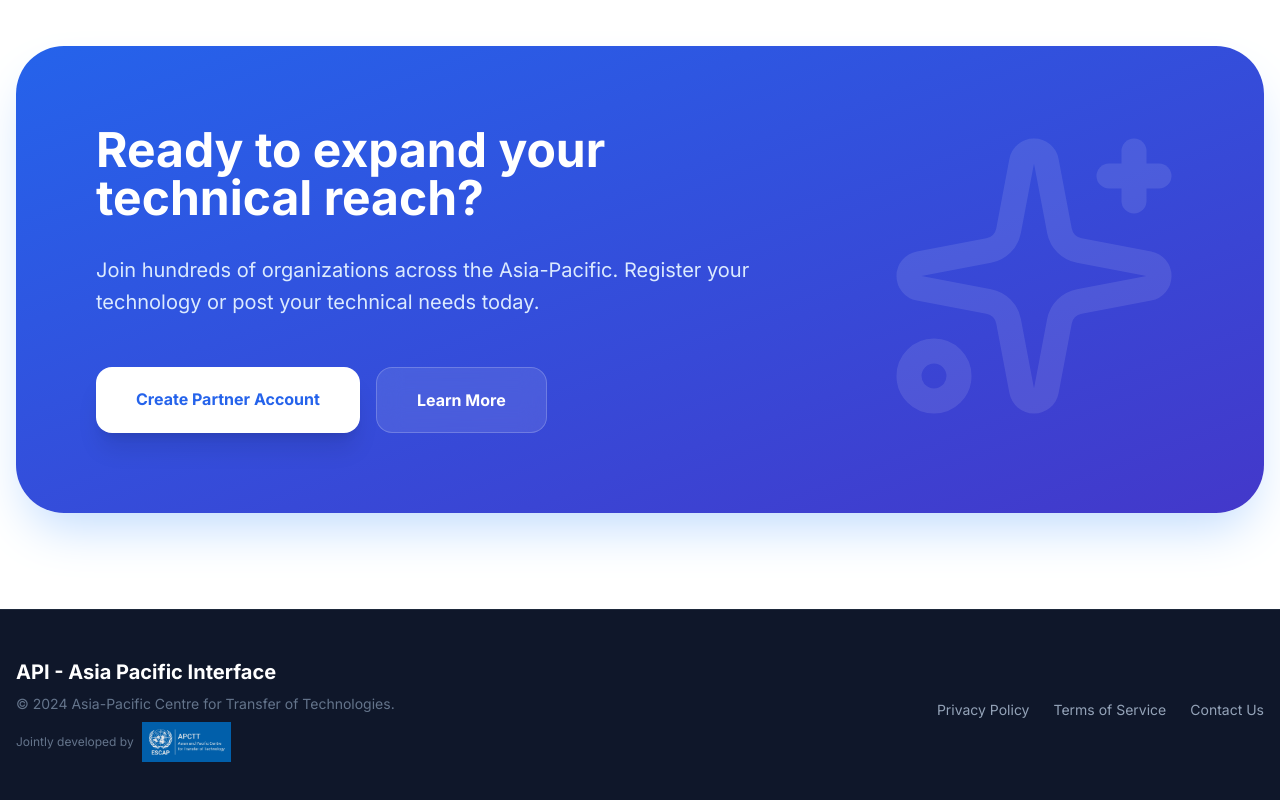
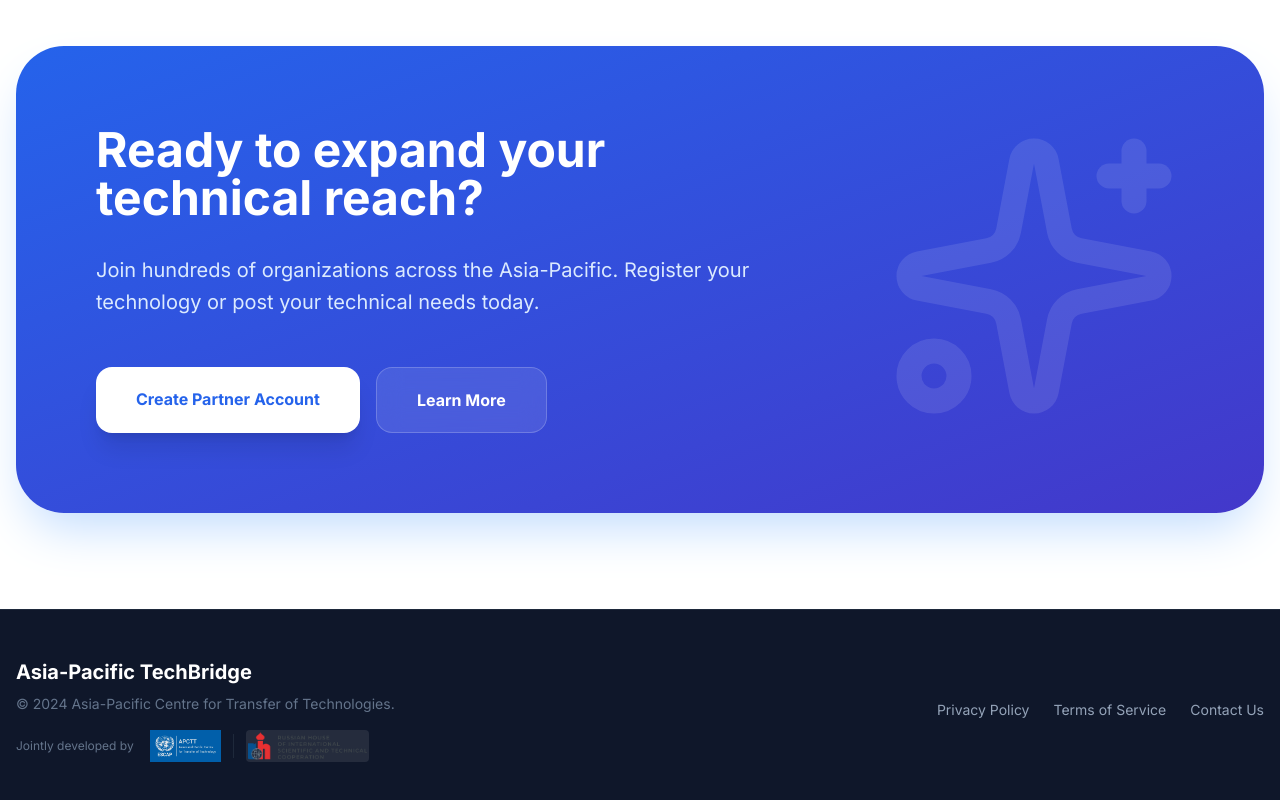
Before and after one commit to mvmania/apttp, a React (Vite) app: page /#/ in a window 1280 px wide. Shown: the part 3174-3974 px from the top of the page. Built offline with nearby package versions, Linux system fonts and the light colour scheme; no server answers.

Commit message:
Update Footer: Change API to TechBridge and add logos

```diff
--- a/components/Footer.tsx
+++ b/components/Footer.tsx
@@ -9,14 +9,18 @@ const Footer: React.FC = () => {
         <footer className="bg-slate-900 text-slate-400 py-12 border-t border-slate-800">
             <div className="max-w-7xl mx-auto px-4 text-center sm:text-left sm:flex sm:justify-between items-center">
                 <div className="mb-6 sm:mb-0">
-                    <h2 className="text-white font-bold text-xl mb-2">API - Asia Pacific Interface</h2>
+                    <h2 className="text-white font-bold text-xl mb-2">Asia-Pacific TechBridge</h2>
                     <p
                         className="text-sm text-slate-500 mb-1"
                         dangerouslySetInnerHTML={{ __html: content['footer_copyright'] || '© 2024 Asia-Pacific Centre for Transfer of Technologies.' }}
                     />
-                    <div className="flex items-center gap-2 mt-2">
+                    <div className="flex items-center gap-4 mt-4">
                         <span className="text-xs text-slate-500">Jointly developed by</span>
-                        <img src="/apctt_logo.png" alt="APCTT" className="h-10 w-auto opacity-90" />
+                        <div className="flex items-center gap-3">
+                            <img src="/apctt_logo.png" alt="APCTT" className="h-8 w-auto opacity-90" />
+                            <div className="w-px h-6 bg-slate-800"></div>
+                            <img src="/rh_istc_logo.webp" alt="RH ISTC" className="h-8 w-auto opacity-90 rounded bg-white/10 p-0.5" />
+                        </div>
                     </div>
                 </div>
                 <ul className="flex justify-center sm:justify-end space-x-6 text-sm">
```
